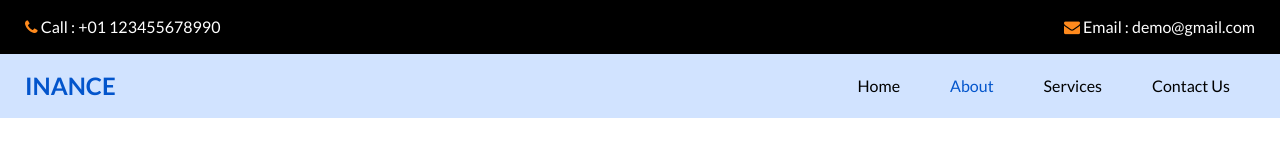
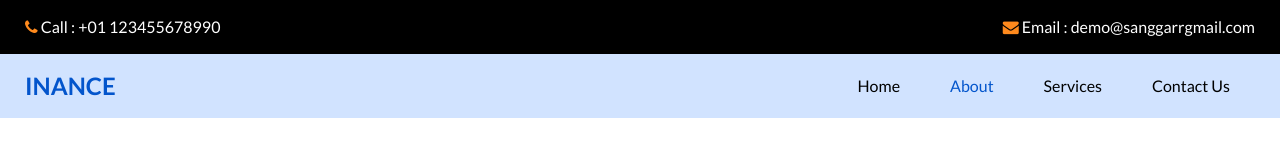
Before and after one commit to Ronyart56/Sanggartunneling, a plain HTML site: page about.html in a window 1280 px wide. Shown: the top 160 px of the page. Drawn offline with nearby package versions, Linux system fonts and the light colour scheme; some packages are replaced by stand-ins of ours.

Commit message:
Update about.html
Signed-off-by: Ronyart56 <ronyp735@gmail.com>

```diff
--- a/about.html
+++ b/about.html
@@ -44,7 +44,7 @@
             <a href="">
               <i class="fa fa-envelope" aria-hidden="true"></i>
               <span>
-                Email : demo@gmail.com
+                Email : demo@sanggarrgmail.com
               </span>
             </a>
           </div>
```
